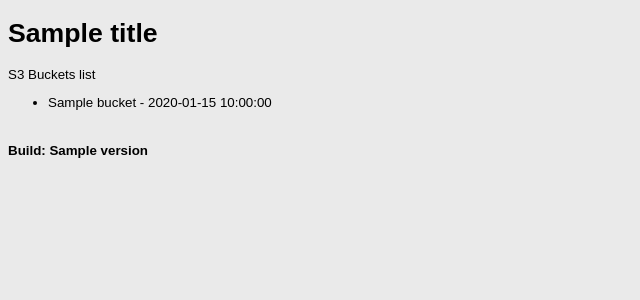
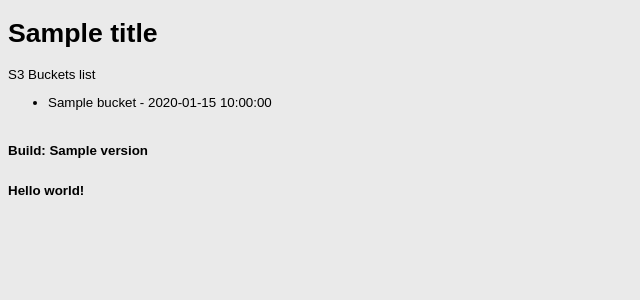
Before and after one commit to olap74/ecs-python-tg, a Flask app: template app/app/templates/home.html in a window 1280 px wide. Shown: the top 300 px of the page, without its empty margins (0-640 px from the left). Run offline with Flask 2, Linux system fonts and the light colour scheme; the template is opened without the code that fills it: most values are stand-ins (such as "Sample title", 1, 10 or a date in 2020); parts of the project's set-up code (start-up, migrations or seed data) failed here and were passed over.

Commit message:
Test build

```diff
--- a/app/app/templates/home.html
+++ b/app/app/templates/home.html
@@ -30,7 +30,7 @@
     <p>&nbsp;</p>
     <div align="bottom"><font style="size: 90%; font-weight: bold;">Build: {{ version }}</font></div>
     <p>&nbsp;</p>
-    <!-- <div align="bottom"><font style="size: 90%; font-weight: bold;">Hello world!</font></div> -->
+    <div align="bottom"><font style="size: 90%; font-weight: bold;">Hello world!</font></div>
     <p>&nbsp;</p>
   </body>
 </html>
```
